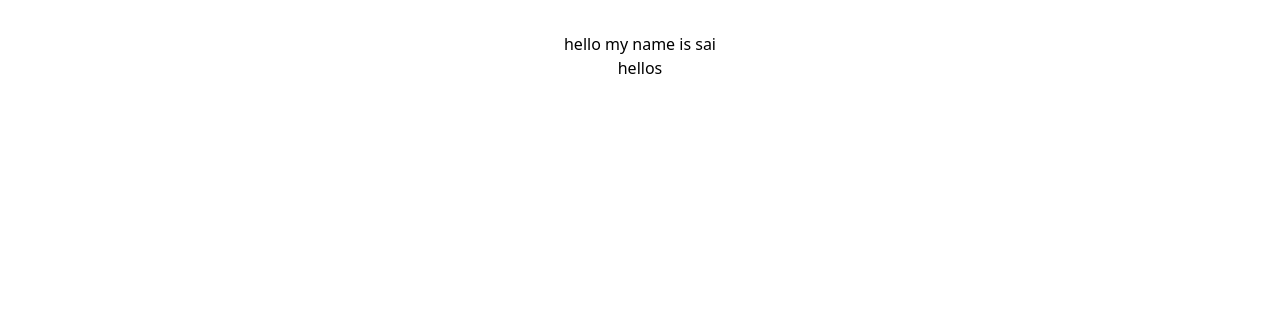
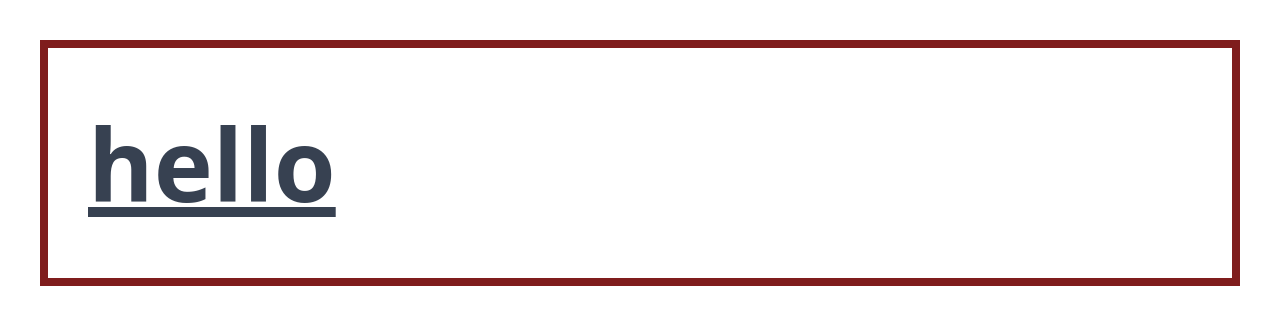
Before and after one commit to Sai4158/Icecream-store, a React (Vite) app in the folder React_tailwindcss/: page / in a window 1280 px wide. Shown: the top 324 px of the page. Built offline with nearby package versions, Linux system fonts and the light colour scheme.

Commit message:
Playing around with tailwindcss

```diff
--- a/React_tailwindcss/src/App.jsx
+++ b/React_tailwindcss/src/App.jsx
@@ -1,19 +1,13 @@
-import { useState } from "react";
-import reactLogo from "./assets/react.svg";
-import viteLogo from "/vite.svg";
-import "./App.css";
+import React from "react";
 
-function App() {
-  const [count, setCount] = useState(0);
-
+const App = () => {
   return (
-    <>
-      <div>
-        <p>hello my name is sai</p>
-        <h3>hellos</h3>
+    <div className="m-10 ">
+      <div className="text-[100px] font-bold underline border-8 border-red-900 text-gray-700 p-10 text-blue-500">
+        hello
       </div>
-    </>
+    </div>
   );
-}
+};
 
 export default App;
```
